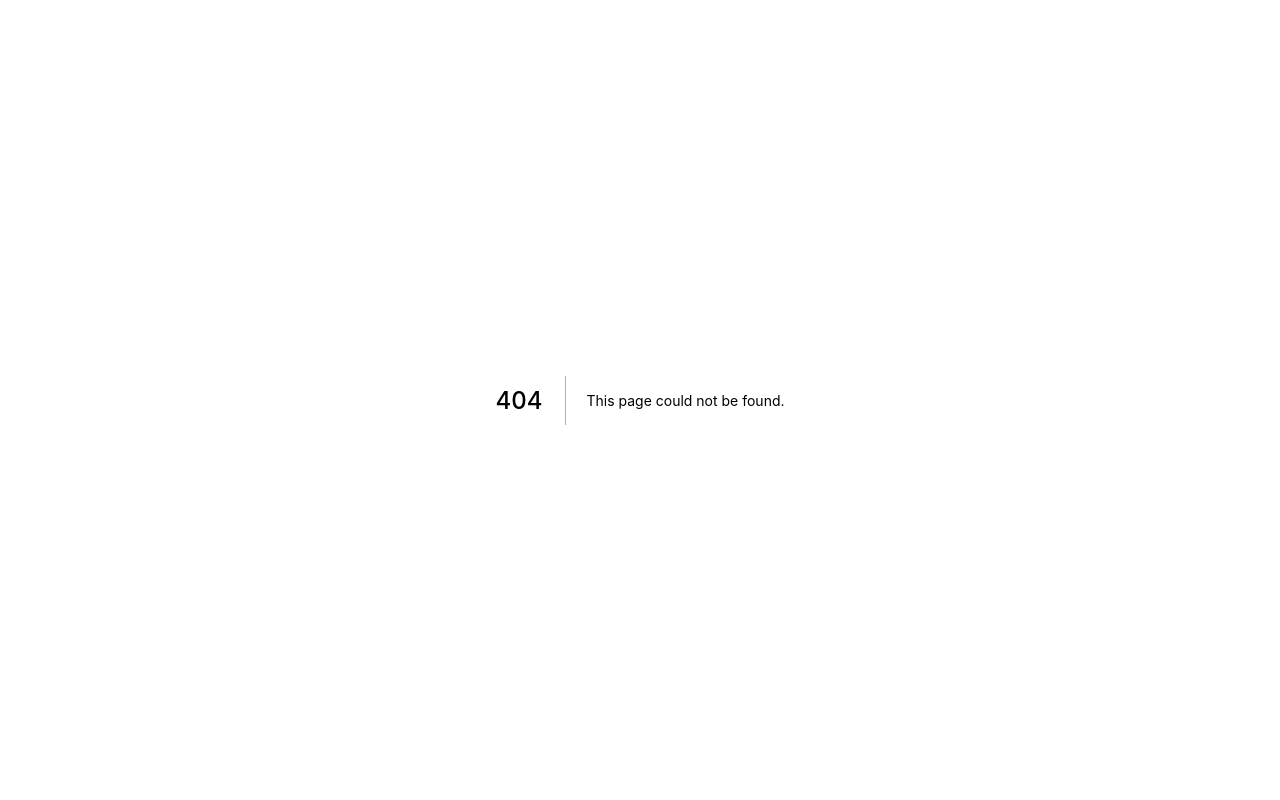
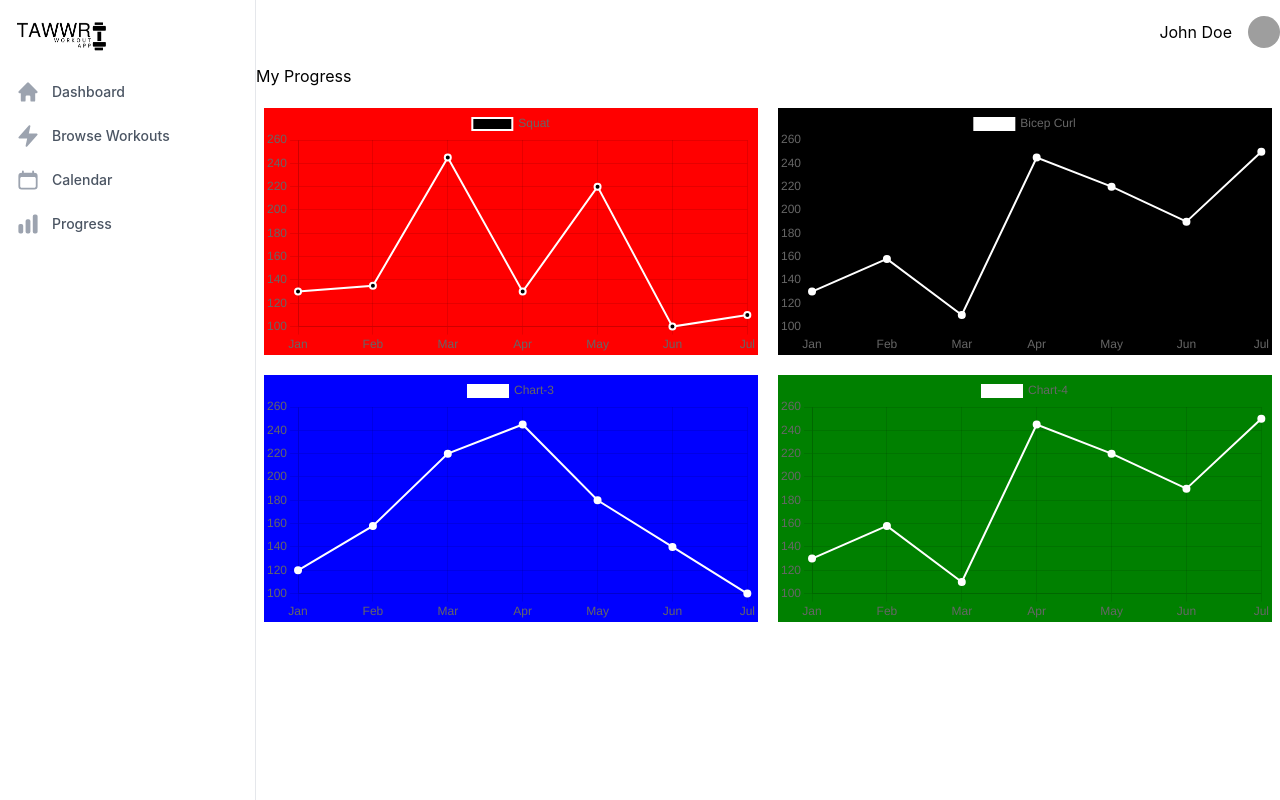
Before and after one commit to Marwan-98/workout-app, a Next.js app: page /progress in a window 1280 px wide. Before the commit this address had no page. Built offline with nearby package versions, Linux system fonts and the light colour scheme; grey boxes are pictures that could not be loaded.

Commit message:
progress page

```diff
--- /dev/null
+++ b/components/charts/BicepChart.tsx
@@ -0,0 +1,24 @@
+import { Line } from "react-chartjs-2";
+import { Chart as ChartJS } from "chart.js/auto";
+import { CategoryScale } from "chart.js";
+
+function BicepChart() {
+  ChartJS?.register(CategoryScale);
+
+  const userData = {
+    labels: ["Jan", "Feb", "Mar", "Apr", "May", "Jun", "Jul"],
+
+    datasets: [
+      {
+        label: "Bicep Curl",
+        data: [130, 158, 110, 245, 220, 190, 250],
+        backgroundColor: ["white"],
+        borderColor: "white",
+        borderWidth: 2,
+      },
+    ],
+  };
+  return <Line data={userData} style={{ backgroundColor: "black" }} />;
+}
+
+export default BicepChart;
--- /dev/null
+++ b/components/charts/Chart3.tsx
@@ -0,0 +1,24 @@
+import { Line } from "react-chartjs-2";
+import { Chart as ChartJS } from "chart.js/auto";
+import { CategoryScale } from "chart.js";
+
+function Chart3() {
+  ChartJS?.register(CategoryScale);
+
+  const userData = {
+    labels: ["Jan", "Feb", "Mar", "Apr", "May", "Jun", "Jul"],
+    // backgroundColor: "red",
+    datasets: [
+      {
+        label: "Chart-3",
+        data: [120, 158, 220, 245, 180, 140, 100],
+        backgroundColor: ["white"],
+        borderColor: "white",
+        borderWidth: 2,
+      }
+    ],
+  };
+  return <Line data={userData} style={{ backgroundColor: "blue" }} />;
+}
+
+export default Chart3;
--- /dev/null
+++ b/components/charts/Chart4.tsx
@@ -0,0 +1,24 @@
+import { Line } from "react-chartjs-2";
+import { Chart as ChartJS } from "chart.js/auto";
+import { CategoryScale } from "chart.js";
+
+function Chart4() {
+  ChartJS?.register(CategoryScale);
+
+  const userData = {
+    labels: ["Jan", "Feb", "Mar", "Apr", "May", "Jun", "Jul"],
+    backgroundColor: "red",
+    datasets: [
+      {
+        label: "Chart-4",
+        data: [130, 158, 110, 245, 220, 190, 250],
+        backgroundColor: ["white"],
+        borderColor: "white",
+        borderWidth: 2,
+      },
+    ],
+  };
+  return <Line data={userData} style={{ backgroundColor: "green" }} />;
+}
+
+export default Chart4;
--- /dev/null
+++ b/components/charts/SquatChart.tsx
@@ -0,0 +1,24 @@
+// import { Line } from "react-chartjs-2";
+import { Line } from "react-chartjs-2";
+import { Chart as ChartJS } from "chart.js/auto";
+import { CategoryScale } from "chart.js";
+
+function SquatChart() {
+  ChartJS?.register(CategoryScale);
+  const userData = {
+    labels: ["Jan", "Feb", "Mar", "Apr", "May", "Jun", "Jul"],
+    backgroundColor: "red",
+    datasets: [
+      {
+        label: "Squat",
+        data: [130, 135, 245, 130, 220, 100, 110],
+        backgroundColor: ["black"],
+        borderColor: "white",
+        borderWidth: 2,
+      },
+    ],
+  };
+  return <Line data={userData} style={{ backgroundColor: "red" }} />;
+}
+
+export default SquatChart;
--- a/package.json
+++ b/package.json
@@ -12,9 +12,12 @@
     "@headlessui/react": "^1.7.1",
     "@heroicons/react": "^2.0.11",
     "@tailwindcss/forms": "^0.5.3",
+    "chart.js": "^3.9.1",
     "date-fns": "^2.29.3",
     "next": "12.3.0",
     "react": "18.2.0",
+    "react-chartjs-2": "^4.3.1",
+    "react-charts": "^3.0.0-beta.48",
     "react-dom": "18.2.0"
   },
   "devDependencies": {
--- /dev/null
+++ b/pages/progress.tsx
@@ -0,0 +1,31 @@
+import Layout from "../components/layout";
+import SquatChart from "../components/charts/SquatChart";
+import BicepChart from "../components/charts/BicepChart";
+import Chart3 from "../components/charts/Chart3";
+import Chart4 from "../components/charts/Chart4";
+
+const Progress = () => {
+  return (
+    <>
+      <Layout element={"progress"}>
+        <h1>My Progress</h1>
+        <div className=" mx-2 my-5 grid grid-cols-2 gap-5">
+          <div className="">
+            <SquatChart />
+          </div>
+          <div className="">
+            <BicepChart />
+          </div>
+          <div className="">
+            <Chart3 />
+          </div>
+          <div className="">
+            <Chart4 />
+          </div>
+        </div>
+      </Layout>
+    </>
+  );
+};
+
+export default Progress;
```
Also changed, not shown: 1 other file (tests, documents, lock files or other folders).
